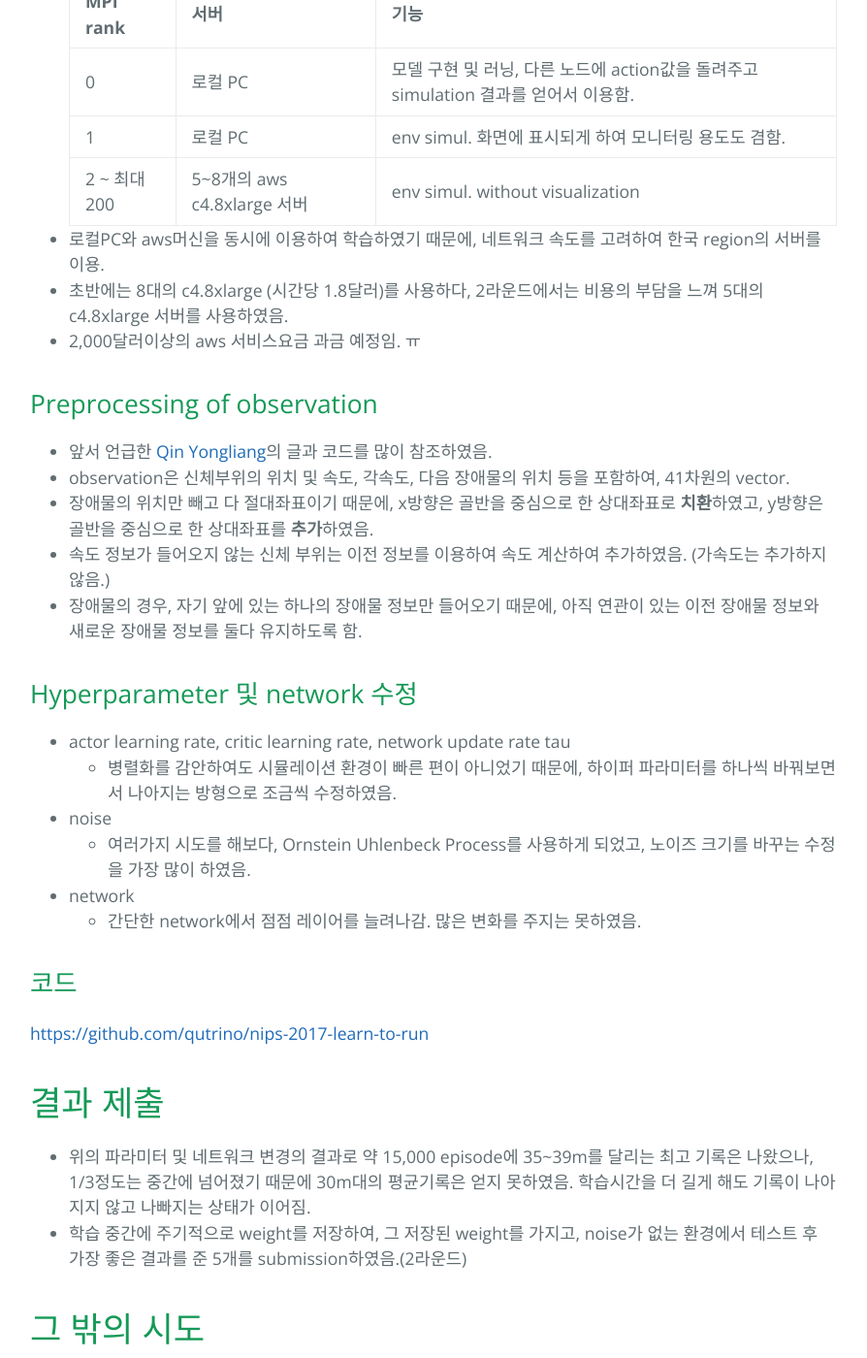
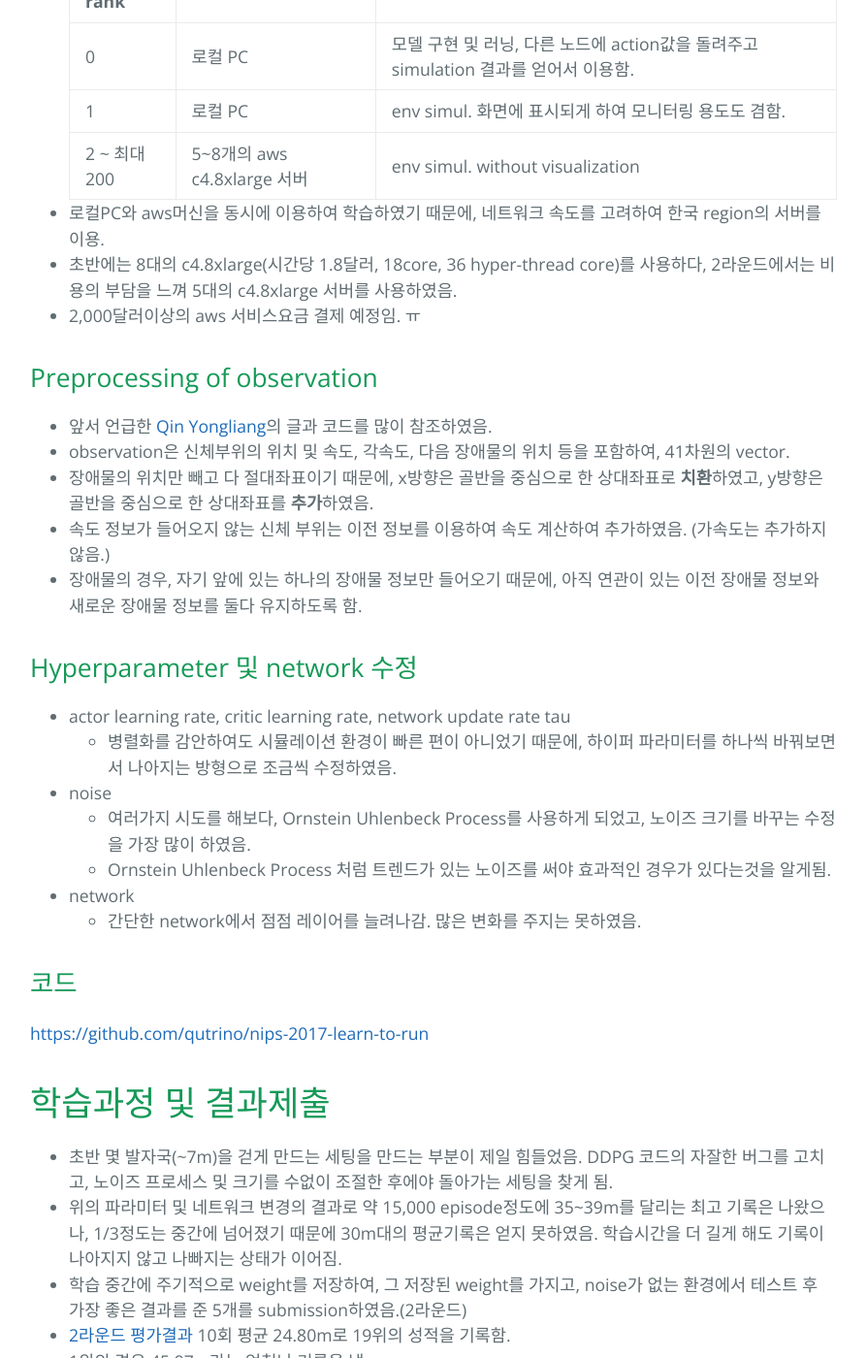
Before and after one commit to qutrino/qutrino.github.io, a Jekyll site: the page built from _posts/2017-11-19-NIPS-2017-Learn-to-Run.md, in a window 1280 px wide and 1400 px high, scrolled down 2936 px. Shown: the whole window at 97% size, without its empty margins (193-1087 px from the left). Built offline with Jekyll 4.4.1, drawn with Linux system fonts in a browser that asks for light colours; some of the changed text lies outside the part shown.

Commit message:
minor correction for nips

```diff
--- a/_posts/2017-11-19-NIPS-2017-Learn-to-Run.md
+++ b/_posts/2017-11-19-NIPS-2017-Learn-to-Run.md
@@ -10,7 +10,7 @@ title: "NIPS 2017:Learn to Run 참가기"
 # NIPS 2017:Learn to Run
 
 ### 개요
-*[opensim](http://opensim.stanford.edu/)이라는 신체 시뮬레이터를 기반으로 openai gym과 유사한 강화학습 환경 osim-rl을 주최측에서 제공하고, 그 환경 내에서 강화학습을 이용, 인간신체의 근육자극을 조절하여 장애물을 넘으면서 달리게 만드는것이 목표인 대회입니다. 구체적인 환경의 정의는 아래와 같습니다.*
+*[opensim](http://opensim.stanford.edu/)이라는 인체 시뮬레이터를 기반으로, 인체의 근육자극을 조절하여 장애물을 넘으면서 달리게 만드는것이 목표인 대회입니다. 주최측에서 openai gym과 유사한 강화학습 환경 osim-rl을 제공하였으며, 그 환경의 구체적인 정의는 아래와 같습니다.*
   - Reward : x축 방향으로 골반이 이동한 거리 - 인대 힘(ligament force)의 사용량
   - Observation: 신체 각부위의 x, y좌표 및 속도, 각속도, 다음 장애물의 위치정보: 총합 41 차원
   - Action: 근육자극 정도. (18차원)
@@ -66,8 +66,8 @@ title: "NIPS 2017:Learn to Run 참가기"
 	| 2  ~ 최대 200        | 5~8개의 aws c4.8xlarge 서버    | env simul. without visualization   |
 
 - 로컬PC와 aws머신을 동시에 이용하여 학습하였기 때문에, 네트워크 속도를 고려하여 한국 region의 서버를 이용.
-- 초반에는 8대의 c4.8xlarge (시간당 1.8달러)를 사용하다, 2라운드에서는 비용의 부담을 느껴 5대의 c4.8xlarge 서버를 사용하였음.
-- 2,000달러이상의 aws 서비스요금 과금 예정임. ㅠ
+- 초반에는 8대의 c4.8xlarge(시간당 1.8달러, 18core, 36 hyper-thread core)를 사용하다, 2라운드에서는 비용의 부담을 느껴 5대의 c4.8xlarge 서버를 사용하였음.
+- 2,000달러이상의 aws 서비스요금 결제 예정임. ㅠ
 
 ## Preprocessing of observation
 - 앞서 언급한 [Qin Yongliang](https://github.com/ctmakro)의 글과 코드를 많이 참조하였음.
@@ -83,6 +83,7 @@ title: "NIPS 2017:Learn to Run 참가기"
 
 - noise
   - 여러가지 시도를 해보다, Ornstein Uhlenbeck Process를 사용하게 되었고, 노이즈 크기를 바꾸는 수정을 가장 많이 하였음.
+  - Ornstein Uhlenbeck Process 처럼 트렌드가 있는 노이즈를 써야 효과적인 경우가 있다는것을 알게됨.
 
 - network
   - 간단한 network에서 점점 레이어를 늘려나감. 많은 변화를 주지는 못하였음.
@@ -91,10 +92,13 @@ title: "NIPS 2017:Learn to Run 참가기"
 [https://github.com/qutrino/nips-2017-learn-to-run](https://github.com/qutrino/nips-2017-learn-to-run)
 
 
-# 결과 제출
+# 학습과정 및 결과제출
 
-- 위의 파라미터 및 네트워크 변경의 결과로 약 15,000 episode에 35~39m를 달리는 최고 기록은 나왔으나, 1/3정도는 중간에 넘어졌기 때문에 30m대의 평균기록은 얻지 못하였음. 학습시간을 더 길게 해도 기록이 나아지지 않고 나빠지는 상태가 이어짐.
+- 초반 몇 발자국(~7m)을 걷게 만드는 세팅을 만드는 부분이 제일 힘들었음. DDPG 코드의 자잘한 버그를 고치고, 노이즈 프로세스 및 크기를 수없이 조절한 후에야 돌아가는 세팅을 찾게 됨.
+- 위의 파라미터 및 네트워크 변경의 결과로 약 15,000 episode정도에 35~39m를 달리는 최고 기록은 나왔으나, 1/3정도는 중간에 넘어졌기 때문에 30m대의 평균기록은 얻지 못하였음. 학습시간을 더 길게 해도 기록이 나아지지 않고 나빠지는 상태가 이어짐.
 - 학습 중간에 주기적으로 weight를 저장하여, 그 저장된 weight를 가지고, noise가 없는 환경에서 테스트 후 가장 좋은 결과를 준 5개를 submission하였음.(2라운드)
+- [2라운드 평가결과](https://www.crowdai.org/challenges/nips-2017-learning-to-run/leaderboards) 10회 평균 24.80m로 19위의 성적을 기록함.
+- 1위의 경우 45.97m라는 엄청난 기록을 냄.
 
 # 그 밖의 시도
 - batch norm. 은 시도해 보지않음. (RL에서 잘 된다는 보고가 많지 않아서.)
```
Also changed, not shown: other parts of _posts/2017-11-19-NIPS-2017-Learn-to-Run.md (+1 -1 lines), 1 other file.
